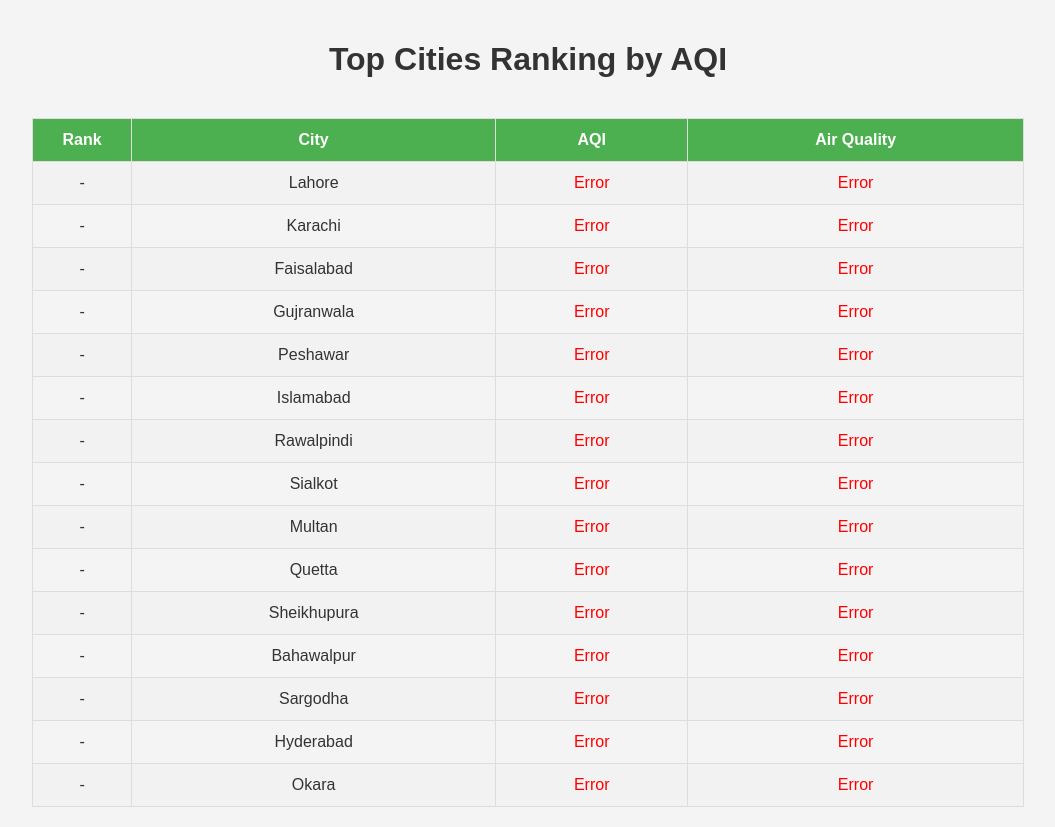
After one commit to mahnoor2410/weatherapp, a Flask app: page /ranking in a window 1280 px wide. The commit adds this page. Shown: the whole page, without its empty margins (112-1167 px from the left). Run offline with Flask 3, Linux system fonts and the light colour scheme.

Commit message:
ranking feature updates

```diff
--- a/app.py
+++ b/app.py
@@ -9,11 +9,14 @@ from config import Config
 from flask_migrate import Migrate
 from markupsafe import Markup
 import re
+import os
 
 from flask_cors import CORS
 
 app = Flask(__name__)
 CORS(app)
+
+API_KEY = os.getenv('API_NINJAS_KEY')
 
 app = Flask(__name__)
 migrate = Migrate(app, db)
@@ -38,6 +41,13 @@ def load_user(user_id):
 @app.route('/')
 def home():
     return render_template('base.html')
+
+# ===================== USER PROFILE ROUTE =====================
+@app.route('/profile')
+@login_required
+def profile():
+    return render_template('profile.html', user=current_user)
+
 
 # ===================== SIGNUP ROUTES =====================
 @app.route('/signup', methods=['GET', 'POST'])
@@ -85,11 +95,42 @@ def login():
             flash('Login Unsuccessful. Please check username and password', 'danger')
     return render_template('login.html', form=form)
 
+# ===================== CHANGE PASSWORD ROUTES =====================
+@app.route('/change_password', methods=['GET', 'POST'])
+@login_required
+def change_password():
+    if request.method == 'POST':
+        current_password = request.form.get('current_password')
+        new_password = request.form.get('new_password')
+        confirm_password = request.form.get('confirm_password')
+
+        if not current_user.check_password(current_password):
+            flash('Current password is incorrect.', 'danger')
+            return redirect(url_for('change_password'))
+
+        if new_password != confirm_password:
+            flash('New passwords do not match.', 'danger')
+            return redirect(url_for('change_password'))
+
+        current_user.set_password(new_password)
+        db.session.commit()
+        logout_user()
+        flash('Password changed. Please log in again.', 'info')
+        return redirect(url_for('login'))
+
+    return render_template('change_password.html')
+
+
 # ===================== LOGOUT ROUTES =====================
 @app.route('/logout')
 def logout():
     logout_user()
     return redirect(url_for('index'))
+
+# ==================== Route to the ranking page
+@app.route('/ranking')
+def ranking():
+    return render_template('ranking.html', api_key=API_KEY)  # Renders the ranking.html page
 
 # ===================== DASHBOARD ROUTES =====================
 @app.route('/dashboard')
--- a/templates/air_pollution.html
+++ b/templates/air_pollution.html
@@ -17,7 +17,7 @@
 
       <!-- Current Air Quality Data -->
       <h3>Current Air Quality Data: {{ air_pollution_data['info'] }}</h3>
-      <h4>{{ air_pollution_data['day'] }}, {{ air_pollution_data['dt'] }}</h4>
+      <h4>{{ air_pollution_data['day'] }}, {{ air_pollution_data['date'] }}, {{ selected_time }}</h4>
 
       <div class="air_pollution-info">
          <p>Air Quality Index: {{ air_pollution_data['aqi'] }}</p>
--- a/templates/index.html
+++ b/templates/index.html
@@ -19,6 +19,9 @@
         <h4>Welcome, {{ username }}!
             <a href="{{ url_for('logout') }}">Logout</a>
             <a href="{{ url_for('chatbot') }}">ChatBot</a>
+            <a href="{{ url_for('ranking') }}">ranking</a>
+            <a href="{{ url_for('profile') }}">Profile</a>
+
         </h4>
 
     <h2>Global Air Quality App</h2>
--- /dev/null
+++ b/templates/ranking.html
@@ -0,0 +1,166 @@
+<!DOCTYPE html>
+<html lang="en">
+<head>
+    <meta charset="UTF-8">
+    <meta name="viewport" content="width=device-width, initial-scale=1.0">
+    <title>AQI Rankings</title>
+    <style>
+        body {
+            font-family: Arial, sans-serif;
+            background-color: #f4f4f4;
+            color: #333;
+            margin: 0;
+            padding: 20px;
+        }
+        h1 {
+            text-align: center;
+            margin-bottom: 40px;
+        }
+        table {
+            width: 80%;
+            border-collapse: collapse;
+            margin: 0 auto;
+        }
+        table, th, td {
+            border: 1px solid #ddd;
+        }
+        th, td {
+            padding: 12px;
+            text-align: center;
+        }
+        th {
+            background-color: #4CAF50;
+            color: white;
+        }
+        tr:nth-child(even) {
+            background-color: #f2f2f2;
+        }
+        .rank {
+            width: 10%;
+        }
+        .error {
+            color: red;
+        }
+        .loading {
+            text-align: center;
+            font-style: italic;
+            color: #666;
+        }
+    </style>
+</head>
+<body>
+    <h1>Top Cities Ranking by AQI</h1>
+    <table id="aqiTable">
+        <tr>
+            <th class="rank">Rank</th>
+            <th>City</th>
+            <th>AQI</th>
+            <th>Air Quality</th>
+        </tr>
+        <tr id="loadingRow">
+            <td colspan="4" class="loading">Loading data...</td>
+        </tr>
+    </table>
+
+    <script>
+        const apiKey = "{{ api_key }}"; // Your API Key
+        const cities = [ 'Lahore','Karachi','Faisalabad','Gujranwala','Peshawar','Islamabad','Rawalpindi','Sialkot','Multan','Quetta','Sheikhupura','Bahawalpur','Sargodha','Hyderabad','Okara'];
+
+        // Function to get air quality description based on AQI value
+        function getAirQualityDescription(aqi) {
+            if (aqi <= 50) return 'Good';
+            if (aqi <= 100) return 'Moderate';
+            if (aqi <= 150) return 'Unhealthy for Sensitive Groups';
+            if (aqi <= 200) return 'Unhealthy';
+            if (aqi <= 300) return 'Very Unhealthy';
+            return 'Hazardous';
+        }
+
+        async function fetchAQI(city) {
+            try {
+                const response = await fetch(`https://api.api-ninjas.com/v1/airquality?city=${encodeURIComponent(city)}`, {
+                    headers: {
+                        'X-Api-Key': apiKey
+                    }
+                });
+
+                if (!response.ok) {
+                    throw new Error(`API request failed with status ${response.status}`);
+                }
+
+                const data = await response.json();
+
+                if (data && data.overall_aqi !== undefined) {
+                    return {
+                        city: city,
+                        aqi: data.overall_aqi,
+                        quality: getAirQualityDescription(data.overall_aqi)
+                    };
+                } else {
+                    return { city: city, aqi: 'N/A', quality: 'N/A' };
+                }
+            } catch (error) {
+                console.error(`Error fetching AQI for ${city}:`, error);
+                return { city: city, aqi: 'Error', quality: 'Error' };
+            }
+        }
+
+        async function getAQIData() {
+            try {
+                // Show loading indicator
+                document.getElementById('loadingRow').style.display = 'table-row';
+
+                // Fetch AQI for all cities
+                const aqiPromises = cities.map(city => fetchAQI(city));
+                const aqiData = await Promise.all(aqiPromises);
+
+                // Hide loading indicator
+                document.getElementById('loadingRow').style.display = 'none';
+
+                // Filter out cities with errors or N/A and sort by AQI (descending)
+                const validData = aqiData.filter(item => typeof item.aqi === 'number');
+                validData.sort((a, b) => b.aqi - a.aqi);
+
+                // Render the data into the table
+                const table = document.getElementById('aqiTable');
+
+                // Clear loading row
+                const loadingRow = document.getElementById('loadingRow');
+                if (loadingRow) loadingRow.remove();
+
+                // Add valid data rows
+                validData.forEach((data, index) => {
+                    const row = document.createElement('tr');
+                    row.innerHTML = `
+                        <td class="rank">${index + 1}</td>
+                        <td>${data.city}</td>
+                        <td>${data.aqi}</td>
+                        <td>${data.quality}</td>
+                    `;
+                    table.appendChild(row);
+                });
+
+                // Add error rows if any
+                aqiData.filter(item => typeof item.aqi !== 'number').forEach(data => {
+                    const row = document.createElement('tr');
+                    row.innerHTML = `
+                        <td class="rank">-</td>
+                        <td>${data.city}</td>
+                        <td class="error">${data.aqi}</td>
+                        <td class="error">${data.quality}</td>
+                    `;
+                    table.appendChild(row);
+                });
+
+            } catch (error) {
+                console.error('Error processing AQI data:', error);
+                document.getElementById('loadingRow').innerHTML =
+                    `<td colspan="4" class="error">Failed to load AQI data. Please try again later.</td>`;
+            }
+        }
+
+        // Fetch and display the AQI data when the page loads
+        getAQIData();
+    </script>
+</body>
+</html>
```
Also changed, not shown: air_pollution.py (+8 -4 lines), templates/change_password.html (added, +128 -0 lines), templates/profile.html (added, +84 -0 lines), instance/users.db.
